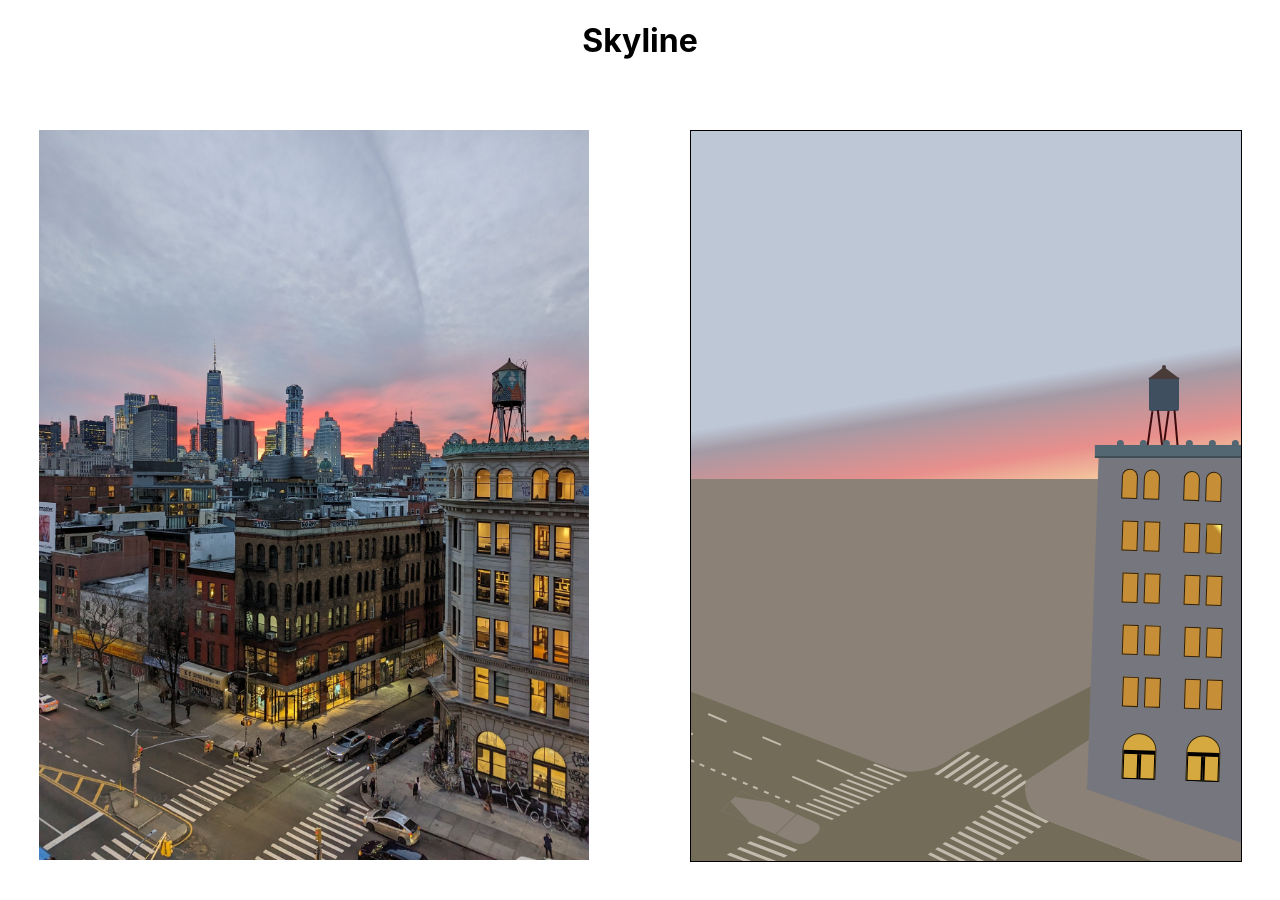
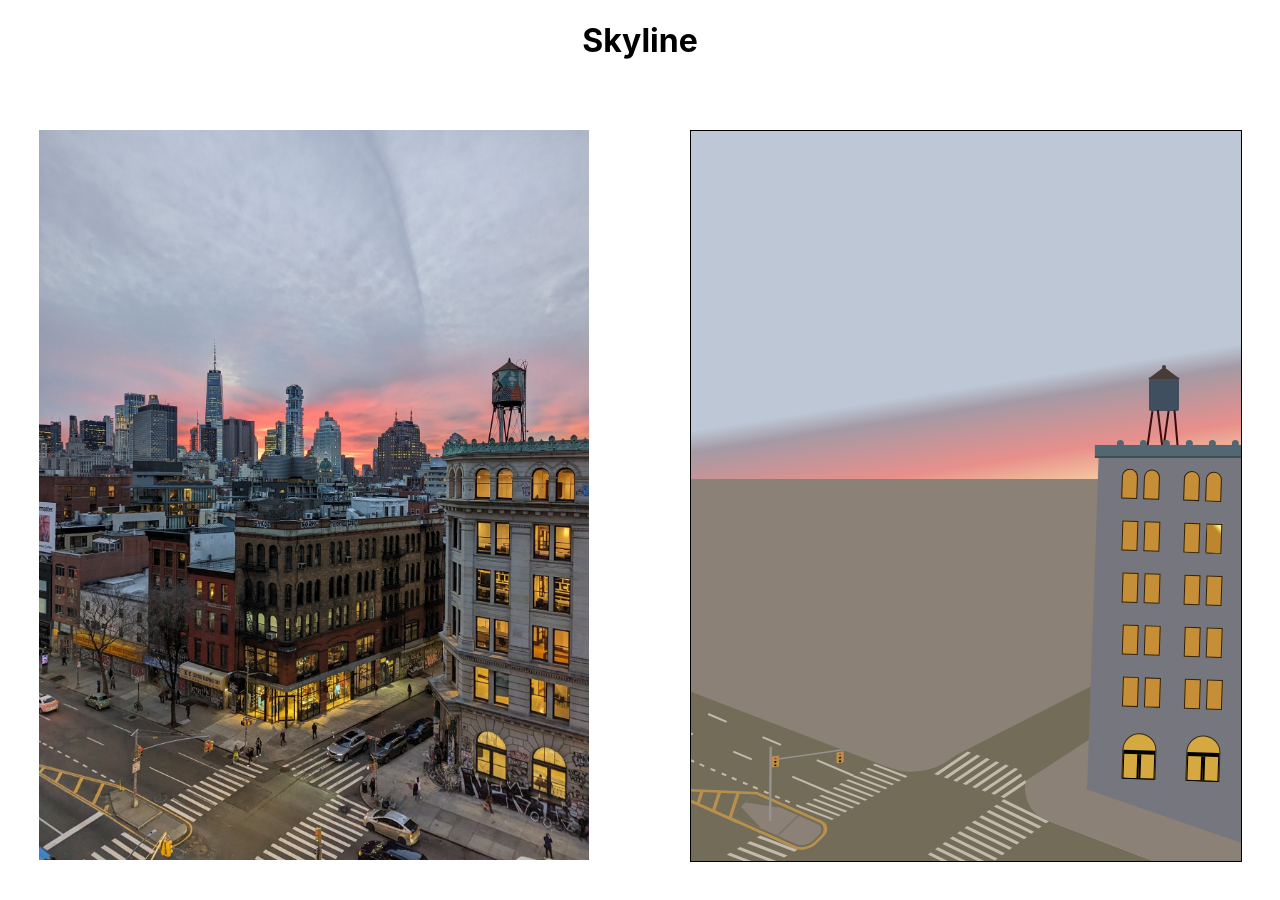
Before and after one commit to Scotty813/skyline, a React (Create React App) app: page / in a window 1280 px wide. Shown: the top 900 px of the page. Built offline with nearby package versions, Linux system fonts and the light colour scheme.

Commit message:
finished median and traffic lights

```diff
--- a/src/components/street/Median.js
+++ b/src/components/street/Median.js
@@ -1,18 +1,35 @@
 import styled from "@emotion/styled"
 
-const YellowBorder = styled.div``
-
-const MedianContainer = styled.div`
+const YellowBorder = styled.div`
   position: absolute;
   transform: rotate(3deg) skew(-22deg);
-  left: 100px;
-  top: 83px;
+  left: 110px;
+  top: 79px;
+  border: 3px solid ${({ theme }) => theme.streetYellowPaint};
+  padding: 2px;
+  border-radius: 0 15px 14px 0;
+  border-left: none;
+`
+const YellowBorderBottomExtended = styled.div`
+  position: absolute;
+  left: -50px;
+  top: 1px;
+  height: 30px;
+  width: 60px;
+  border-bottom: 3px solid ${({ theme }) => theme.streetYellowPaint};
+`
+const YellowBorderTopExtended = styled(YellowBorderBottomExtended)`
+  top: -19px;
+  left: -62px;
+  transform: rotate(335deg);
+`
+const MedianContainer = styled.div`
   display: flex;
   gap: 1px;
   height: 27px;
 `
 const LeftMedian = styled.div`
-  width: 30px;
+  width: 20px;
   background: ${({ theme }) => theme.sidewalk};
 `
 const LeftMedianOverlay = styled(LeftMedian)`
@@ -31,14 +48,92 @@ const RightMedian = styled.div`
   border-radius: 0 10px 10px 0;
   background: ${({ theme }) => theme.sidewalk};
 `
+const YellowLine = styled.div`
+  position: absolute;
+  width: 3px;
+  //   height: 20px;
+  background: ${({ theme }) => theme.streetYellowPaint};
+  transform: rotate(333deg);
+`
+const StreetLight = styled.div`
+  position: absolute;
+  z-index: 1;
+  height: 89px;
+  width: 2px;
+  background: #969291;
+  transform: rotate(320deg);
+  top: -60px;
+  left: 3px;
+`
+const StreetLightOverhang = styled(StreetLight)`
+  transform: rotate(270deg);
+  top: -17px;
+  left: 32px;
+  height: 66px;
+`
+const TrafficLight = styled.div`
+  position: absolute;
+  height: 13px;
+  width: 6px;
+  background: ${({ theme }) => theme.streetYellowPaint};
+`
+const Light = styled.div`
+  position: absolute;
+  height: 2px;
+  width: 2px;
+  background: #1c0a03;
+  border-radius: 50%;
+`
 
 export const Median = () => {
   return (
-    <MedianContainer>
-      <LeftMedianOverlay />
+    <YellowBorder>
+      <YellowLine
+        style={{
+          height: "16px",
+          top: "17px",
+          left: "-40px",
+        }}
+      />
+      <YellowLine
+        style={{
+          height: "24px",
+          top: "11px",
+          left: "-24px",
+        }}
+      />
+      <YellowLine
+        style={{
+          height: "30px",
+          top: "4px",
+          left: "-8px",
+        }}
+      />
+      <YellowBorderTopExtended />
+      <YellowBorderBottomExtended />
+      <StreetLight>
+        <StreetLightOverhang />
+        <TrafficLight style={{ left: "2px", top: "12px", zIndex: 1 }}>
+          <Light
+            style={{ bottom: "9px", left: "2px", background: "#e22c2a" }}
+          />
+          <Light style={{ bottom: "5px", left: "2px" }} />
+          <Light style={{ bottom: "1px", left: "2px" }} />
+        </TrafficLight>
 
-      <LeftMedian />
-      <RightMedian />
-    </MedianContainer>
+        <TrafficLight style={{ left: "56px", top: "18px" }}>
+          <Light
+            style={{ bottom: "9px", left: "2px", background: "#e22c2a" }}
+          />
+          <Light style={{ bottom: "5px", left: "2px" }} />
+          <Light style={{ bottom: "1px", left: "2px" }} />
+        </TrafficLight>
+      </StreetLight>
+      <MedianContainer>
+        <LeftMedianOverlay />
+        <LeftMedian />
+        <RightMedian />
+      </MedianContainer>
+    </YellowBorder>
   )
 }
--- a/src/theme.js
+++ b/src/theme.js
@@ -1,4 +1,5 @@
 export const theme = {
   sidewalk: "#8c8177",
   street: "#736c59",
+  streetYellowPaint: "#b8904e",
 }
```
